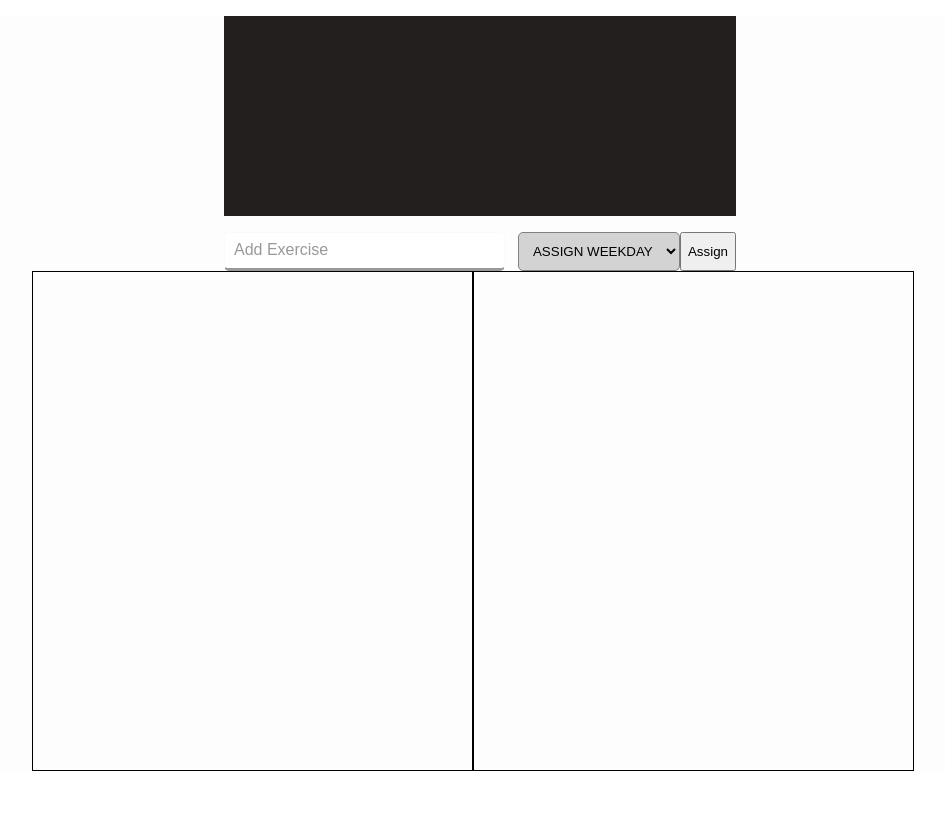
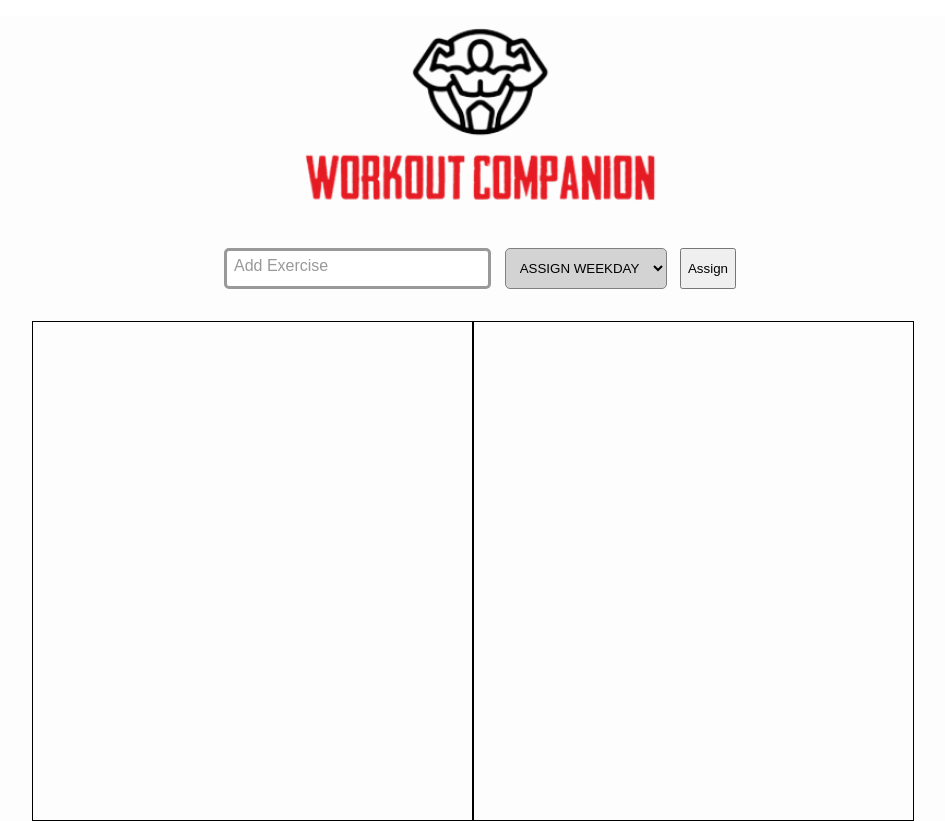
Before and after one commit to Sorayk/ToDoList, a React (Create React App) app: page / in a window 1280 px wide. Shown: the whole page, without its empty margins (160-1105 px from the left). Before the commit the page ends 800 px from the top, so only its background shows below. Built offline with nearby package versions, Linux system fonts and the light colour scheme.

Commit message:
finished logo and input field margins

```diff
--- a/src/components/css/DropDownBtn.css
+++ b/src/components/css/DropDownBtn.css
@@ -4,6 +4,7 @@
   border: solid 1px grey;
   border-radius: 5px;
   width: 170px;
+  margin-right: 1em;
 }
 
 /*
--- a/src/components/css/Logo.css
+++ b/src/components/css/Logo.css
@@ -1,6 +1,9 @@
 .logo-container {
   width: 40%;
-  margin: 1em auto;
+  margin: 1em auto 2em;
   height: 200px;
-  background-color: rgb(36, 31, 31);
+  background-color: #fdfdfd;
+  display: flex;
+  justify-content: center;
+  border: none;
 }
--- a/src/components/css/NewTaskInput.css
+++ b/src/components/css/NewTaskInput.css
@@ -1,6 +1,6 @@
 .text-field {
   width: 40%;
-  margin: 0 auto;
+  margin: 0 auto 2em;
   display: flex;
   position: relative;
   font-family: sans-serif;
@@ -12,8 +12,7 @@ input {
   padding: 0.75em;
   border-radius: 5px;
   display: inline-block;
-  border: thin solid #fafafa;
-  border-bottom: solid medium #999;
+  border: solid medium #999;
   color: #444;
 }
 
--- a/src/components/js/Logo.js
+++ b/src/components/js/Logo.js
@@ -1,7 +1,12 @@
 import "../css/Logo.css";
+import logo from "../../images/WorkoutCompanion.png";
 
 function Logo() {
-  return <div className="logo-container"></div>;
+  return (
+    <div className="logo-container">
+      <img src={logo} alt="logo" />
+    </div>
+  );
 }
 
 export default Logo;
--- a/src/components/js/NewTaskInput.js
+++ b/src/components/js/NewTaskInput.js
@@ -7,7 +7,6 @@ function NewTaskInput({ action }) {
   const inputEl = useRef(null);
 
   const onTyping = (e) => {
-    console.log(e);
     const { keyCode, target } = e;
     if (keyCode === 13) {
       action(target.value);
```
Also changed, not shown: src/images/WorkoutCompanion.png (added), 1 other file (tests, documents, lock files or other folders).
